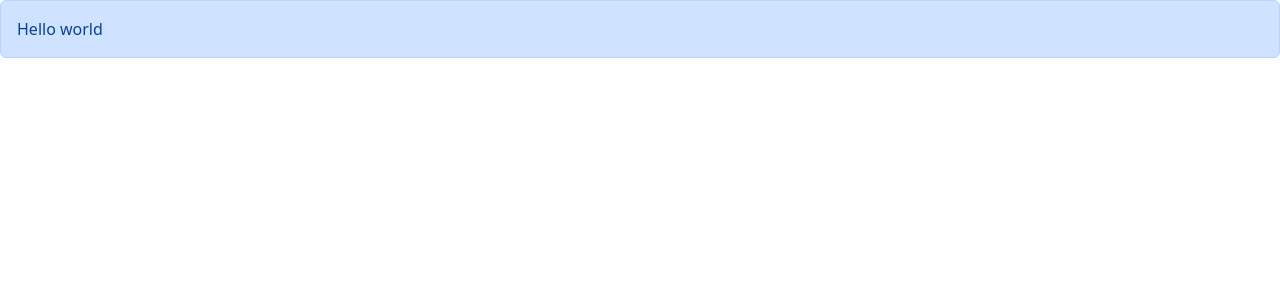
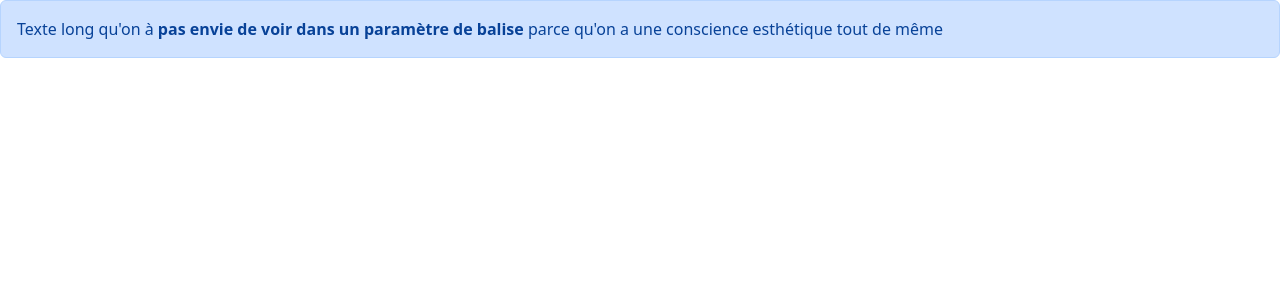
Before and after one commit to MrTuttle/react-app, a React (Vite) app: page / in a window 1280 px wide. Shown: the top 300 px of the page. Built offline with nearby package versions, Linux system fonts and the light colour scheme.

Commit message:
go to react dev tools

```diff
--- a/src/App.tsx
+++ b/src/App.tsx
@@ -3,7 +3,9 @@ import Alert from "./components/Alert";
 function App() {
   return (
     <div>
-      < Alert text="Hello world"/>
+      <Alert>
+      Texte long qu'on à <strong>pas envie de voir dans un paramètre de balise</strong> parce qu'on a une conscience esthétique tout de même
+      </Alert>
     </div>
   );
 }
--- a/src/components/Alert.tsx
+++ b/src/components/Alert.tsx
@@ -1,11 +1,12 @@
+import { ReactNode } from "react";
 
 interface Props {
-  text:string;
+  children:ReactNode;
 }
 
-const Alert = ( { text }: Props) => {
+const Alert = ( { children }: Props) => {
   return (
-    <div className="alert alert-primary">{text}</div>
+    <div className="alert alert-primary">{children}</div>
   )
 }
 
```
